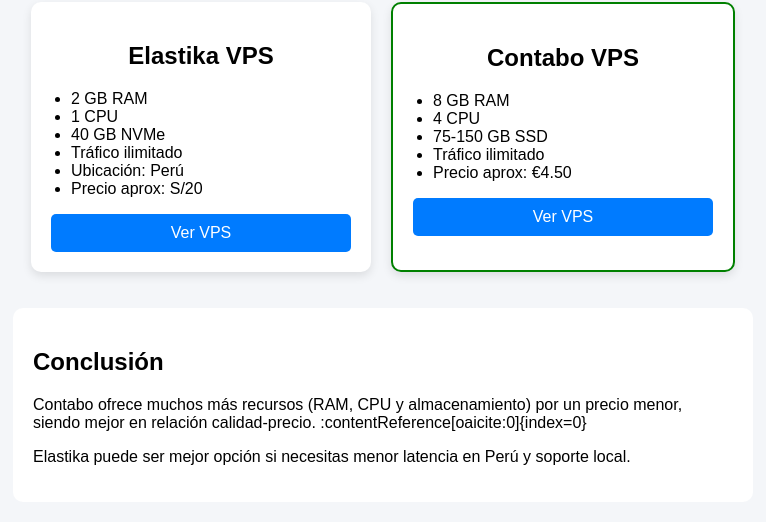
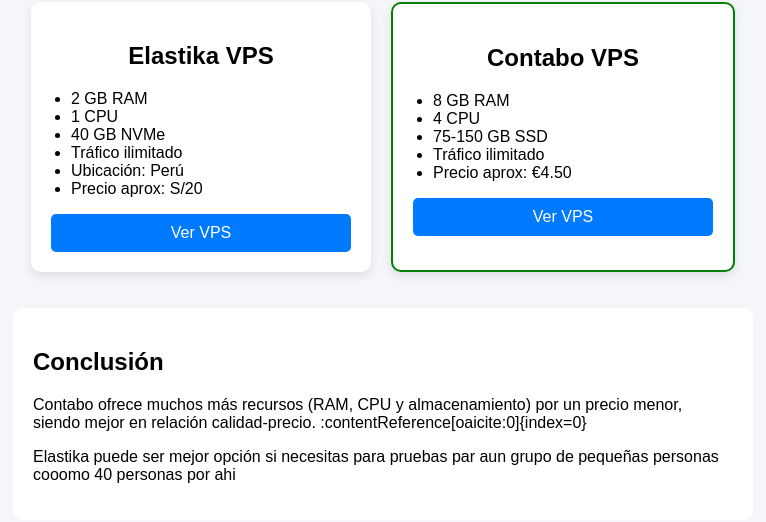
Before and after one commit to 1546329G/vps, a plain HTML site: page index.html in a window 1280 px wide. Shown: the part 98-620 px from the top of the page, without its empty margins (257-1023 px from the left). Drawn offline with Linux system fonts and the light colour scheme.

Commit message:
Revise Elastika option description in index.html
Updated the description of Elastika's suitability for small group testing.

```diff
--- a/index.html
+++ b/index.html
@@ -97,7 +97,7 @@
         siendo mejor en relación calidad-precio. :contentReference[oaicite:0]{index=0}
     </p>
     <p>
-        Elastika puede ser mejor opción si necesitas menor latencia en Perú y soporte local.
+        Elastika puede ser mejor opción si necesitas para pruebas par aun grupo de pequeñas personas cooomo 40 personas por ahi
     </p>
 </div>
 
```
